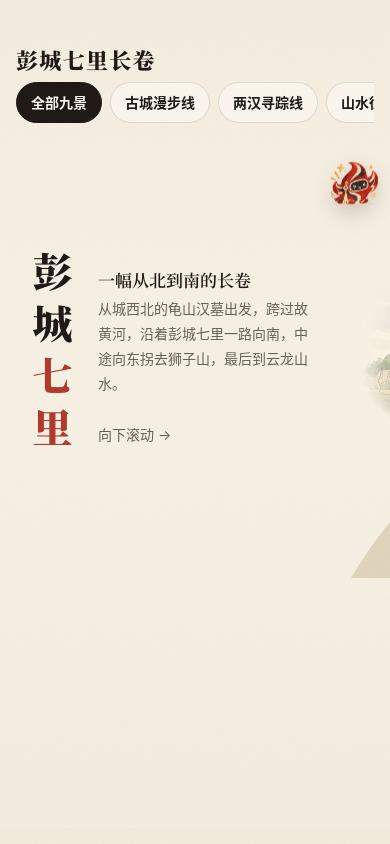
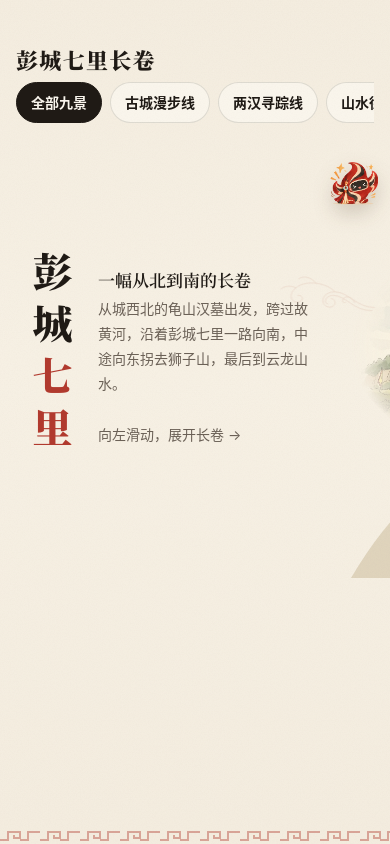
Before and after one commit to xqnb16/hanyunpengcheng, a plain HTML site: page index.html in a window 390 px wide. Shown: the part 860-1704 px from the top of the page. Drawn offline with Linux system fonts and the light colour scheme.

Commit message:
Add files via upload

```diff
--- a/assets/css/v8.css
+++ b/assets/css/v8.css
@@ -19,3 +19,17 @@
 .rn8{font-size:13.5px;color:var(--ink3);line-height:1.75;margin-top:16px}.rn8 a{color:var(--red);text-decoration:underline;text-underline-offset:3px}
 @media(max-width:720px){.rw8{grid-template-columns:1fr;gap:16px}.rv8{width:88px}}
 @media(prefers-reduced-motion:reduce){.rb8 canvas,.rk8,.rbar8 i{transition:none}}
+/* 手机：长卷改为左右滑动（滑动方向 = 展开方向） */
+.sc-x{display:contents}
+@media(max-width:720px){
+ .scrollsec.mobx .sc-x{display:block;position:absolute;left:0;right:0;top:150px;bottom:250px;overflow-x:auto;overflow-y:hidden;-webkit-overflow-scrolling:touch;overscroll-behavior-x:contain;scroll-snap-type:x proximity;scrollbar-width:none}
+ .scrollsec.mobx .sc-x::-webkit-scrollbar{display:none}
+ .scrollsec.mobx .sc-x .sc-track{top:0;bottom:0;height:100%;transform:none!important}
+ .scrollsec.mobx .intro-panel{scroll-snap-align:start}
+ .scrollsec.mobx .stop{scroll-snap-align:center}
+ .scrollsec.mobx .outro-panel{scroll-snap-align:end}
+ /* iOS Safari：竖排标题在 flex 中宽度计算有误，显式给宽 */
+ .kai-title .tv,.kai-title .tside{flex:none}
+ .tv h1{width:1em;line-height:1}
+ .vline{line-height:1.6;width:calc(1.6em + 13px);box-sizing:border-box}
+}
--- a/assets/js/app.js
+++ b/assets/js/app.js
@@ -37,7 +37,7 @@ const secIO=new IntersectionObserver(es=>es.forEach(e=>{if(e.isIntersecting){con
 /* =========================================================
    长卷
    ========================================================= */
-const sec=$('#scroll'),track=$('#track'),flyer=$('#flyer'),card=$('#scCard'),bar=$('#scBar');
+const sec=$('#scroll'),track=$('#track'),scX=(()=>{const w=document.createElement('div');w.className='sc-x';w.id='scX';track.before(w);w.appendChild(track);return w})(),flyer=$('#flyer'),card=$('#scCard'),bar=$('#scBar');
 let L={},route=-1,curI=-2;
 $('#scRoutes').innerHTML=`<button class="chip" aria-pressed="true" data-r="-1">全部九景</button>`+R.map((r,i)=>`<button class="chip" aria-pressed="false" data-r="${i}">${r.n}</button>`).join('');
 $$('#scRoutes .chip').forEach(b=>b.onclick=()=>{route=+b.dataset.r;$$('#scRoutes .chip').forEach(x=>x.setAttribute('aria-pressed',x===b));applyRoute();const r=R[route];if(r)goStop(O.indexOf(r.ids[0]));emit('route',route)});
@@ -48,10 +48,10 @@ function layout(){
  const intro=mob?vw*.9:Math.min(vw*.62,620),outro=mob?vw:Math.max(vw*.55,520);
  const W=intro+O.length*S2+outro;
  L={vw,vh,th,S:S2,intro,W,cx:O.map((_,i)=>intro+S2*(i+.5)),mob};
- track.style.width=W+'px';sec.style.height=(W-vw+vh)+'px';
+ track.style.width=W+'px';sec.style.height=(mob?vh:(W-vw+vh))+'px';sec.classList.toggle('mobx',mob);if(!mob)scX.scrollLeft=0;
  const vg=Math.min(S2*(mob?1:1.02),th*1.38);
  track.innerHTML=`<svg class="sc-bg" width="${W}" height="${th}" viewBox="0 0 ${W} ${th}" aria-hidden="true">${bgSVG()}</svg>
- <div class="intro-panel" style="width:${intro}px"><div class="row"><div class="big">彭城<em>七里</em></div><div class="meta"><b>一幅从北到南的长卷</b>从城西北的龟山汉墓出发，跨过故黄河，沿着彭城七里一路向南，中途向东拐去狮子山，最后到云龙山水。<br><br>向下滚动 →</div></div></div>
+ <div class="intro-panel" style="width:${intro}px"><div class="row"><div class="big">彭城<em>七里</em></div><div class="meta"><b>一幅从北到南的长卷</b>从城西北的龟山汉墓出发，跨过故黄河，沿着彭城七里一路向南，中途向东拐去狮子山，最后到云龙山水。<br><br>${mob?'向左滑动，展开长卷 →':'向下滚动 →'}</div></div></div>
  ${O.map((id,i)=>{const s=get(id);return `<div class="stop" data-id="${id}" data-i="${i}" style="left:${L.cx[i]-S2/2}px;width:${S2}px;--vw:${vg}px" role="button" tabindex="0" aria-label="${s.n}"><div class="vg" style="background-image:url(${art(s.cover)})"></div><div class="vlabel">${s.n}</div></div>`}).join('')}
  <div class="outro-panel" style="left:${intro+O.length*S2}px;width:${outro}px"><img src="${ip('zq_love')}" alt=""><h3>长卷到此，出发吧</h3><p style="color:var(--ink2);max-width:20em">九个地方都认识了。挑几个拼成一天的行程，朱雀帮你算好怎么走。</p><a class="btn red" href="#go">去规划行程</a></div>`;
  $$('.stop',track).forEach(el=>{const go=()=>{const i=+el.dataset.i;if(i===curI)openDetail(el.dataset.id);else goStop(i)};el.onclick=go;el.onkeydown=e=>{if(e.key==='Enter'||e.key===' '){e.preventDefault();go()}}});
@@ -86,9 +86,9 @@ function applyRoute(){const r=R[route];
  const y=L.th*.22;let d='';r.ids.forEach((id,k)=>{const X=L.cx[O.indexOf(id)];if(!k)d=`M${X} ${y}`;else{const P=L.cx[O.indexOf(r.ids[k-1])];d+=` Q${(P+X)/2} ${y-L.th*.16} ${X} ${y}`}});
  g.innerHTML=`<path d="${d}" fill="none" stroke="#B23A2E" stroke-width="3" stroke-dasharray="10 8" stroke-linecap="round"/>`;curI=-2;update()}
 function markStops(){$$('.stop',track).forEach(el=>{$('.got',el)?.remove();if(stamps.includes(el.dataset.id))el.insertAdjacentHTML('beforeend','<span class="got">已盖章</span>')})}
-function txOf(){const top=sec.getBoundingClientRect().top;return Math.max(0,Math.min(L.W-L.vw,-top))}
-function goStop(i){i=Math.max(0,Math.min(O.length-1,i));const tx=Math.max(0,Math.min(L.W-L.vw,L.cx[i]-L.vw/2));scrollTo({top:sec.offsetTop+tx,behavior:matchMedia('(prefers-reduced-motion: reduce)').matches?'auto':'smooth'})}
-function update(){const tx=txOf();track.style.transform=`translate3d(${-tx}px,0,0)`;
+function txOf(){if(L.mob)return Math.max(0,Math.min(L.W-L.vw,scX.scrollLeft));const top=sec.getBoundingClientRect().top;return Math.max(0,Math.min(L.W-L.vw,-top))}
+function goStop(i){i=Math.max(0,Math.min(O.length-1,i));const tx=Math.max(0,Math.min(L.W-L.vw,L.cx[i]-L.vw/2));if(L.mob){scX.scrollTo({left:tx,behavior:matchMedia('(prefers-reduced-motion: reduce)').matches?'auto':'smooth'});return}scrollTo({top:sec.offsetTop+tx,behavior:matchMedia('(prefers-reduced-motion: reduce)').matches?'auto':'smooth'})}
+function update(){const tx=txOf();track.style.transform=L.mob?'none':`translate3d(${-tx}px,0,0)`;
  const c=tx+L.vw/2;let i=Math.round((c-L.intro)/L.S-.5);const inRange=c>L.intro-L.S*.2&&c<L.intro+O.length*L.S+L.S*.2;i=Math.max(0,Math.min(O.length-1,i));
  $('#scFill').style.width=Math.min(100,Math.max(0,(c-L.intro)/(O.length*L.S)*100))+'%';
  const ni=inRange?i:-1;if(ni!==curI){curI=ni;renderCard()}}
@@ -110,7 +110,7 @@ function fly(t){const tx=txOf();vel=vel*.85+(tx-lastTx)*.15;lastTx=tx;
  const y=Math.sin(t/600)*8,rot=Math.max(-14,Math.min(14,vel*.6));flyer.style.transform=`translateY(${y}px) rotate(${rot}deg) scaleX(${vel<-1?-1:1})`;
  if(secVisible)requestAnimationFrame(fly)}
 let secVisible=false;new IntersectionObserver(es=>{secVisible=es[0].isIntersecting;if(secVisible)requestAnimationFrame(fly)}).observe(sec);
-addEventListener('scroll',update,{passive:true});
+addEventListener('scroll',update,{passive:true});scX.addEventListener('scroll',update,{passive:true});
 let rz;addEventListener('resize',()=>{clearTimeout(rz);rz=setTimeout(()=>{if(Math.abs(innerWidth-L.vw)>40||Math.abs(innerHeight-L.vh)>120)layout()},150)});
 addEventListener('keydown',e=>{if(!secVisible||document.activeElement.closest('input,select,textarea,.gpanel'))return;if(!$('#detail').hidden)return;const r=sec.getBoundingClientRect();if(r.top>0||r.bottom<innerHeight)return;
  if(e.key==='ArrowRight'){e.preventDefault();goStop(curI+1)}if(e.key==='ArrowLeft'){e.preventDefault();goStop(curI-1)}});
```
